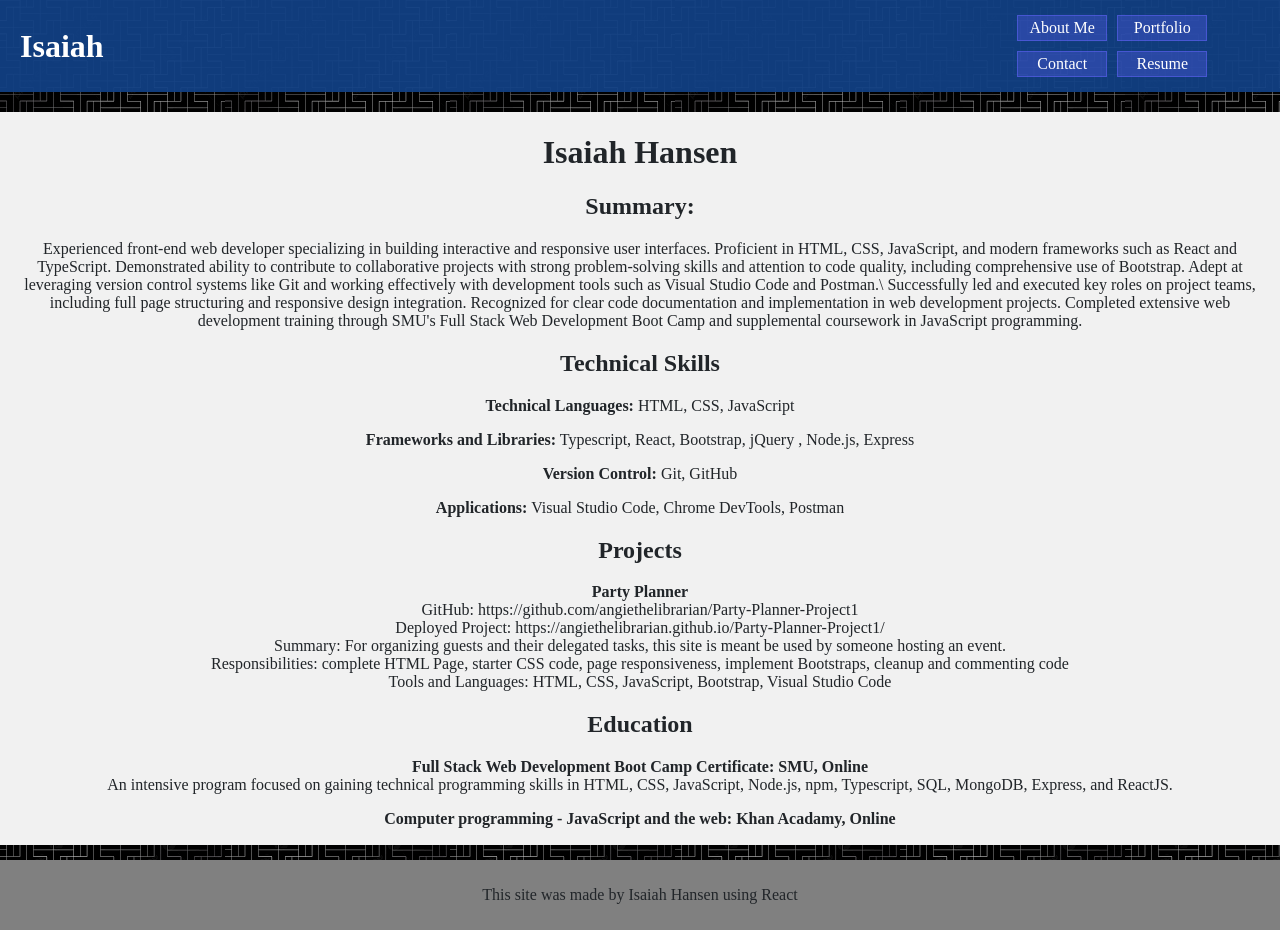
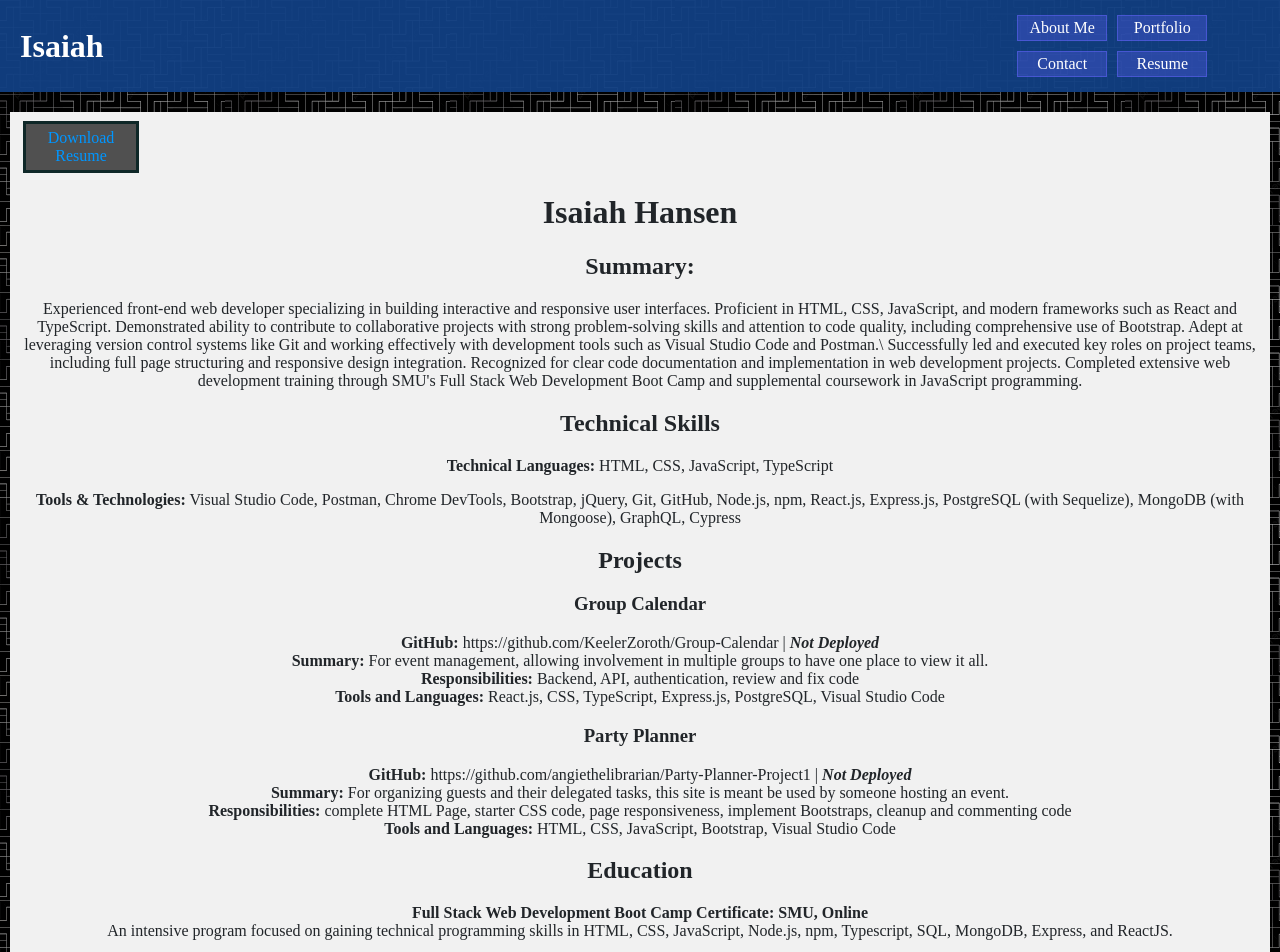
Before and after one commit to KeelerZoroth/Portfolio, a React (Vite) app: page /Resume in a window 1280 px wide. Shown: the top 952 px of the page. Before the commit the page ends 930 px from the top, so only its background shows below. Built offline with nearby package versions, Linux system fonts and the light colour scheme.

Commit message:
cleaned up the pages a bit

```diff
--- a/src/App.jsx
+++ b/src/App.jsx
@@ -6,7 +6,7 @@ function App() {
 
   const styles = {
     main: {
-      margin: "20px 0px 10px 0px",
+      margin: "20px 10px 90px 10px",
     },
   };
 
--- a/src/assets/styles/index.css
+++ b/src/assets/styles/index.css
@@ -4,3 +4,9 @@ body {
   background: url("../images/backgroundPattern.png");
   color: rgb(33 37 41);
 }
+
+#root {
+  position: absolute;
+  min-height: 100vh;
+  width: 100%;
+}
--- a/src/components/Footer.jsx
+++ b/src/components/Footer.jsx
@@ -4,6 +4,9 @@ function Footer() {
 
     const styles = {
         footer: {
+            position: "absolute",
+            bottom: "0",
+            width: "100%",
             backgroundColor: "rgb(128, 128, 128)",
             padding: "10px 0px",
             margin: "15px 0px 0px 0px",
--- a/src/pages/About.jsx
+++ b/src/pages/About.jsx
@@ -5,6 +5,8 @@ function About() {
 
     const styles = {
         mainDiv:{
+            position: "relative",
+            margin: "0px",
             padding: "1px 8px",
             textAlign: "center",
             backgroundColor: "rgb(241 241 241)",
@@ -31,7 +33,7 @@ function About() {
             fontFamily: 'sans-serif',
         },
         img:{
-            width: "100%",
+            width: "90%",
             display: "inline",
         },
         imgDiv:{
--- a/src/pages/Resume.jsx
+++ b/src/pages/Resume.jsx
@@ -6,13 +6,26 @@ function Resume() {
             padding: "1px 8px",
             textAlign: "center",
             backgroundColor: "rgb(241 241 241)",
+        },
+        downloadLinkDiv:{
+            width: "100px",
+            padding: "5px 5px",
+            margin: "8px 5px",
+            backgroundColor: "rgb(80, 80, 80)",
+            border: "3px solid rgb(15, 40, 40)",
+        },
+        downloadLink:{
+            textDecoration: "none",
+            color: "rgb(0, 150, 255)"
         }
     }
 
 
     return (
         <div style={styles.mainDiv}>
-
+            <div style={styles.downloadLinkDiv}>
+                <a style={styles.downloadLink} href="/Resume.docx" download>Download Resume</a>
+            </div>
             <h1>Isaiah Hansen</h1>
             <div>
                 <h2>Summary:</h2>
@@ -29,20 +42,28 @@ function Resume() {
 
             <div>
                 <h2>Technical Skills</h2>
-                <p><strong>Technical Languages:</strong> HTML, CSS, JavaScript</p>
-                <p><strong>Frameworks and Libraries:</strong> Typescript, React, Bootstrap, jQuery ,  Node.js, Express</p>
-                <p><strong>Version Control:</strong> Git, GitHub</p>
-                <p><strong>Applications:</strong> Visual Studio Code, Chrome DevTools, Postman</p>
+                <p><strong>Technical Languages:</strong> HTML, CSS, JavaScript, TypeScript</p>
+                <p><strong>Tools & Technologies:</strong> Visual Studio Code, Postman, Chrome DevTools, Bootstrap, jQuery, Git, GitHub, Node.js, npm, React.js, Express.js, PostgreSQL (with Sequelize), MongoDB (with Mongoose), GraphQL, Cypress</p>
             </div>
             <div>
-                <h2>Projects </h2>
+                <h2>Projects</h2>
+
+                <h3><strong>Group Calendar</strong></h3>
                 <p>
-                    <strong>Party Planner</strong> <br />
-                    GitHub: https://github.com/angiethelibrarian/Party-Planner-Project1 <br />
-                    Deployed Project: https://angiethelibrarian.github.io/Party-Planner-Project1/  <br />
-                    Summary: For organizing guests and their delegated tasks, this site is meant be used by someone hosting an event. <br />
-                    Responsibilities: complete HTML Page, starter CSS code, page responsiveness, implement Bootstraps, cleanup and commenting code <br />
-                    Tools and Languages: HTML, CSS, JavaScript, Bootstrap, Visual Studio Code <br />
+                    <strong>GitHub:</strong> https://github.com/KeelerZoroth/Group-Calendar |
+                    <strong><em> Not Deployed</em></strong> <br />
+                    <strong>Summary:</strong> For event management, allowing involvement in multiple groups to have one place to view it all. <br />
+                    <strong>Responsibilities:</strong> Backend, API, authentication, review and fix code <br />
+                    <strong>Tools and Languages:</strong> React.js, CSS, TypeScript, Express.js, PostgreSQL, Visual Studio Code <br />
+                </p>
+
+                <h3><strong>Party Planner</strong></h3>
+                <p>
+                    <strong>GitHub:</strong> https://github.com/angiethelibrarian/Party-Planner-Project1 |
+                    <strong><em> Not Deployed</em></strong> <br />
+                    <strong>Summary:</strong> For organizing guests and their delegated tasks, this site is meant be used by someone hosting an event. <br />
+                    <strong>Responsibilities:</strong> complete HTML Page, starter CSS code, page responsiveness, implement Bootstraps, cleanup and commenting code <br />
+                    <strong>Tools and Languages:</strong> HTML, CSS, JavaScript, Bootstrap, Visual Studio Code <br />
                 </p>
             </div>
             <div>
@@ -52,7 +73,8 @@ function Resume() {
                     An intensive program focused on gaining technical programming skills in HTML, CSS, JavaScript, Node.js, npm, Typescript, SQL, MongoDB, Express, and ReactJS.
                 </p>
                 <p>
-                    <strong>Computer programming - JavaScript and the web: Khan Acadamy, Online</strong>
+                    <strong>Computer programming - JavaScript and the web: Khan Acadamy, Online</strong> <br />
+                    Focused on web development and JavaScript, covering key concepts such as interactive web pages, functions, DOM manipulation, and basic algorithms. Gained a foundational understanding of the elements in web programming.
                 </p>
             </div>
         </div>
```
Also changed, not shown: 1 other file (tests, documents, lock files or other folders).
